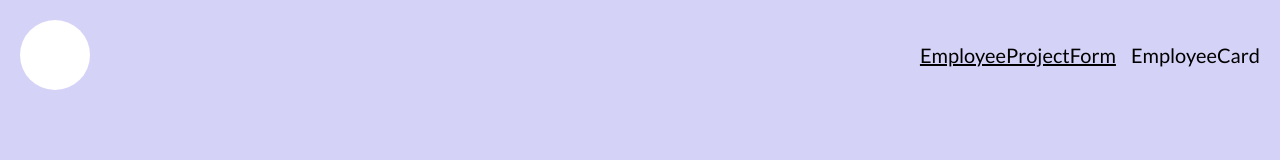
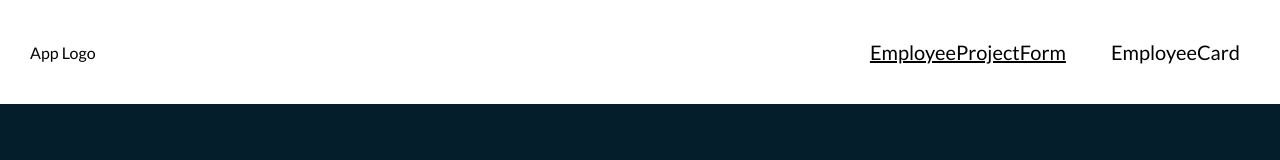
Before and after one commit to s-saratov/Employees, a React (Vite) app: page / in a window 1280 px wide. Shown: the top 160 px of the page. Built offline with nearby package versions, Linux system fonts and the light colour scheme.

Commit message:
styles layout

```diff
--- a/src/components/Layout/Layout.tsx
+++ b/src/components/Layout/Layout.tsx
@@ -17,7 +17,7 @@ function Layout({ children }: LayoutProps) {
     <LayoutComponent>
       <Header>
         {/* 2 способ перехода на главную страницу при клике на логотип */}
-        <LogoContainer onClick={() => navigate('/')}></LogoContainer>
+        <LogoContainer onClick={() => navigate('/')}>App Logo</LogoContainer>
         <NavContainer>
           <StyledNavLink
             to='/'
--- a/src/components/Layout/styles.ts
+++ b/src/components/Layout/styles.ts
@@ -7,7 +7,7 @@ export const LayoutComponent = styled.div`
   min-height: 100vh;
   width: 100vw; // Исправлено с 100% на vw
   overflow-x: hidden; // Добавлено
-  background-color: #d5d2f7;
+  background-color: #051e2b;
 `
 
 export const Header = styled.header`
@@ -16,26 +16,24 @@ export const Header = styled.header`
   align-items: center;
   width: 100%;
   padding: 20px;
-  background-color: #d5d2f7;
+  background-color: white;
   color: #000000;
+  padding:30px
 `
 export const LogoContainer = styled.div`
- width: 70px;
- height: 70px;
- background-color: white;
  border-radius: 50%;
- cursor: pointer;
 `
 
 export const NavContainer = styled.nav`
  display: flex;
- gap: 15px;
+ gap: 25px;
 `
 
 export const StyledNavLink = styled(NavLink)`
  text-decoration: none;
  font-size: 20px;
  color: #000000;
+ padding: 10px;
 `
 
 export const Main = styled.main`
@@ -44,6 +42,6 @@ export const Main = styled.main`
   align-items: center;
   justify-content: center;
   width: 100%;
-  padding: 20px;
+  padding: 50px;
   min-height: calc(100vh - 110px);
 `
```
